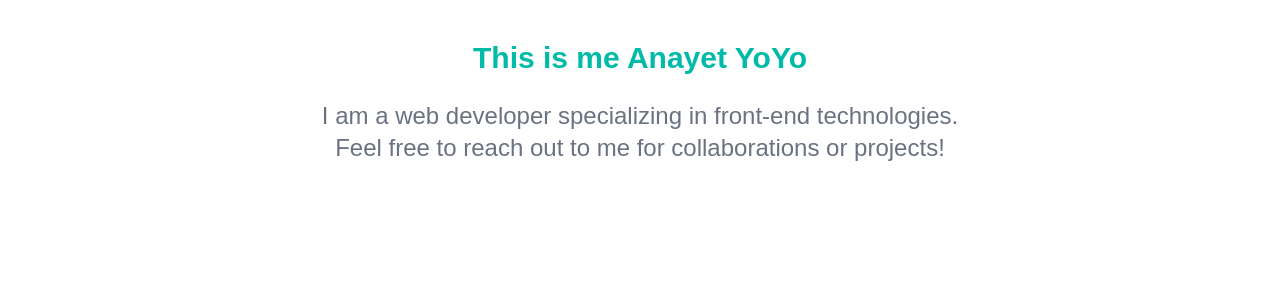
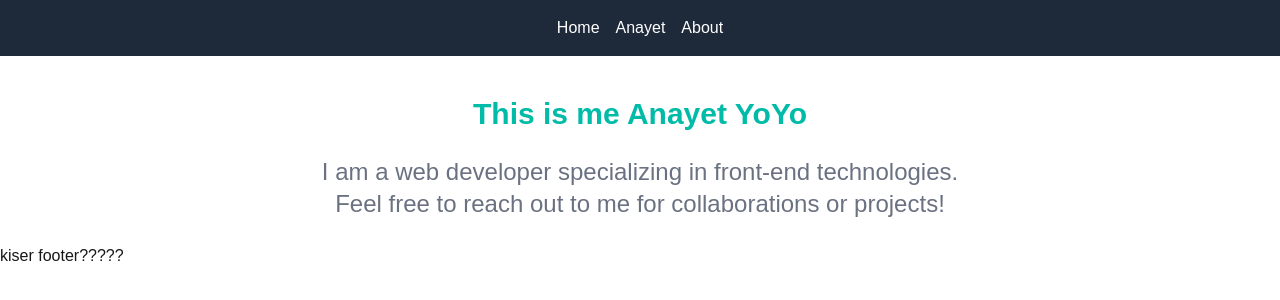
Before and after one commit to themahabur/team-test, a Next.js app: page /anayet in a window 1280 px wide. Shown: the top 300 px of the page. Built offline with nearby package versions, Linux system fonts and the light colour scheme.

Commit message:
kiser commit?? sob thik

```diff
--- a/src/app/anayet/page.jsx
+++ b/src/app/anayet/page.jsx
@@ -1,6 +1,6 @@
 import React from "react";
 
-const page = () => {
+const Anayet = () => {
   return (
     <div className="text-center mt-10">
       <h1 className="text-3xl text-teal-500 font-bold">
@@ -14,4 +14,4 @@ const page = () => {
   );
 };
 
-export default page;
+export default Anayet;
--- /dev/null
+++ b/src/app/components/navbar/Navbar.jsx
@@ -0,0 +1,28 @@
+import Link from "next/link";
+import React from "react";
+
+const Navbar = () => {
+  return (
+    <nav>
+      <ul className="flex justify-center space-x-4 bg-gray-800 p-4">
+        <li>
+          <Link href="/" className="text-white hover:text-teal-400">
+            Home
+          </Link>
+        </li>
+        <li>
+          <Link href="/anayet" className="text-white hover:text-teal-400">
+            Anayet
+          </Link>
+        </li>
+        <li>
+          <Link href="/about" className="text-white hover:text-teal-400">
+            About
+          </Link>
+        </li>
+      </ul>
+    </nav>
+  );
+};
+
+export default Navbar;
--- a/src/app/layout.js
+++ b/src/app/layout.js
@@ -1,5 +1,6 @@
 import { Geist, Geist_Mono } from "next/font/google";
 import "./globals.css";
+import Navbar from "./components/navbar/Navbar";
 
 const geistSans = Geist({
   variable: "--font-geist-sans",
@@ -22,7 +23,13 @@ export default function RootLayout({ children }) {
       <body
         className={`${geistSans.variable} ${geistMono.variable} antialiased`}
       >
-        {children}
+        <nav>
+          <Navbar />
+        </nav>
+        <main>{children}</main>
+        <footer>
+          <h1>kiser footer?????</h1>
+        </footer>
       </body>
     </html>
   );
```
